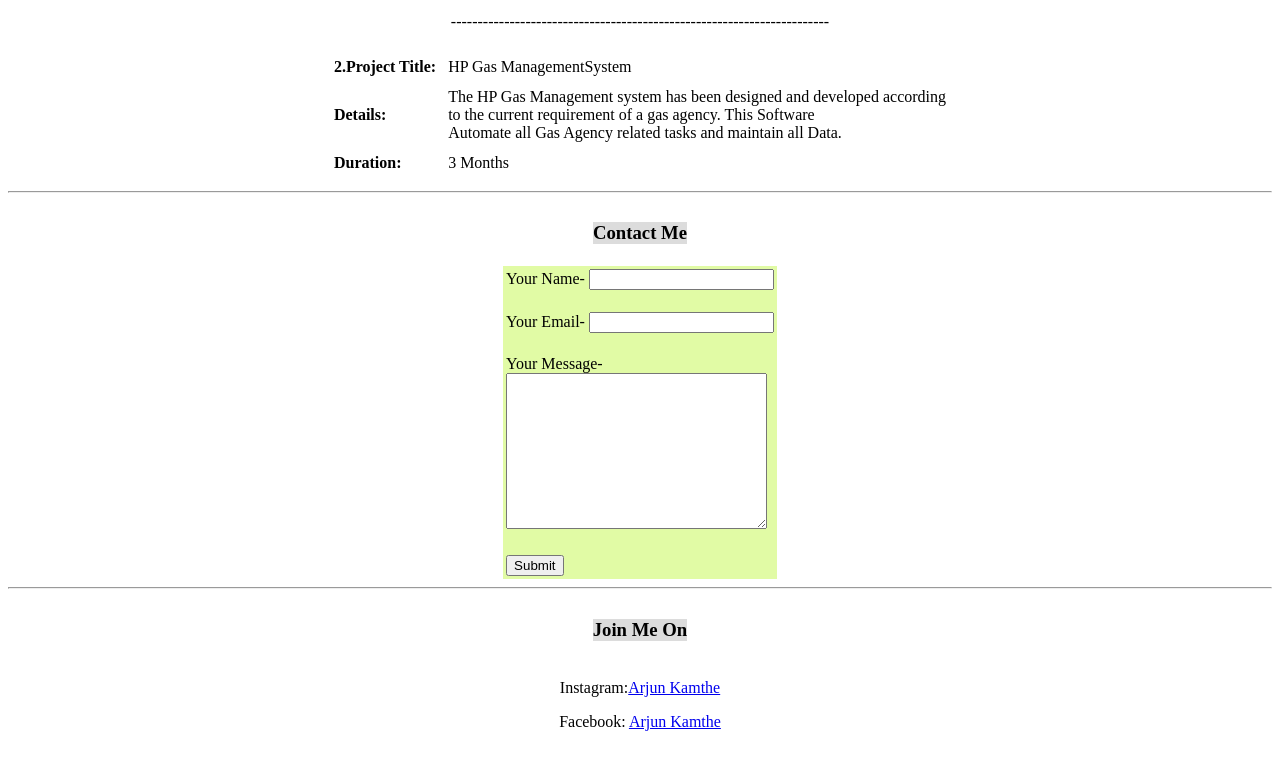
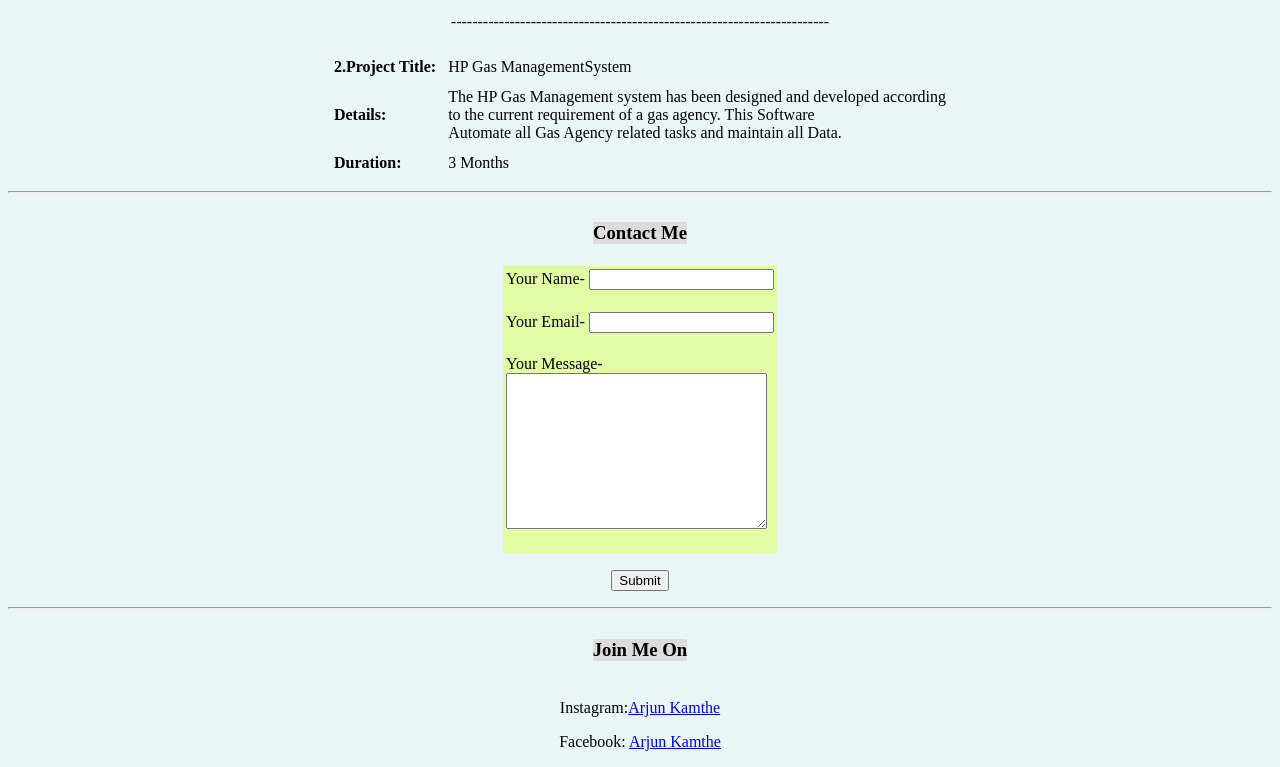
Before and after one commit to arjunkamthe/profile, a plain HTML site: page index.html in a window 1280 px wide. Shown: the part 1051-1818 px from the top of the page. Drawn offline with Linux system fonts and the light colour scheme.

Commit message:
Update index.html

```diff
--- a/index.html
+++ b/index.html
@@ -5,7 +5,7 @@
   <meta charset="utf-8">
   <title>Profile</title>
 </head>
-<body >
+<body style="background-color:#EAf6f6" >
   <table align="center" cellspacing="20">
     <tr>
       <td><img src="ak.png" alt="arjun image"></td>
@@ -148,10 +148,10 @@
 <tr><td>
 <label> Your Message-</label><br>
 <textarea name="Message" rows="10" cols="30" id="message" required></textarea><br>
-<br></td></tr>
-  <tr><td><input  type="submit" value="Submit"></td></tr>
+<br></td></tr> </table>
+  <p><center><input  type="submit" value="Submit"></center></p>
 </form>
-</table><hr>
+<hr>
 <table align="center">
   <tr>
     <th><h3 style="background-color:gainsboro;">Join Me On</h3></th>
```
